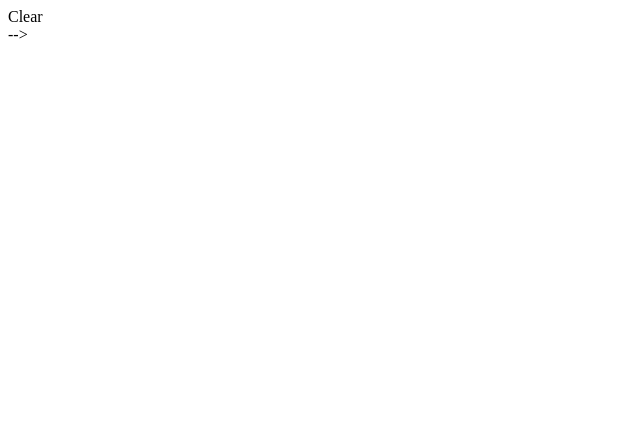
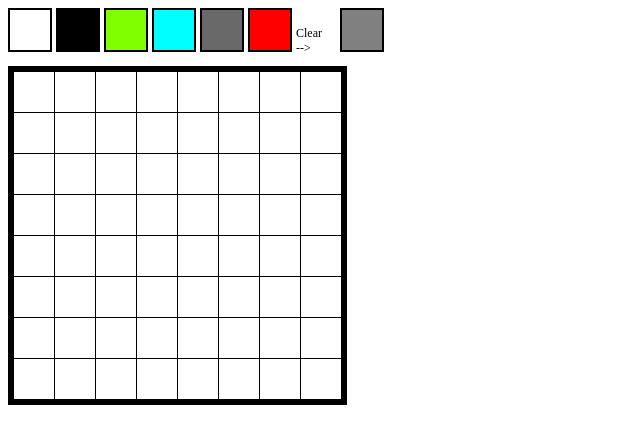
Before and after one commit to RCHS-Programming/pixel-art-website-RAS06, a plain HTML site: page index.html in a window 1280 px wide. Shown: the whole page, without its empty margins (0-640 px from the left). Drawn offline with Linux system fonts and the light colour scheme.

Commit message:
Update style.css

```diff
--- a/style.css
+++ b/style.css
@@ -0,0 +1,25 @@
+  #art {
+  display: table;
+  border-spacing: 1px;
+  background-color: black;
+  border: 5px solid black;
+}
+
+.row {
+  display: table-row;
+}
+
+.pixel {
+  display: table-cell;
+  background-color: white;
+  width: 40px;
+  height: 40px;
+}
+.pen {
+  display: inline-block;
+  width: 40px;
+  height: 40px;
+  border: 2px solid black;
+  font-size: 12px;
+  color: black;
+}
```
